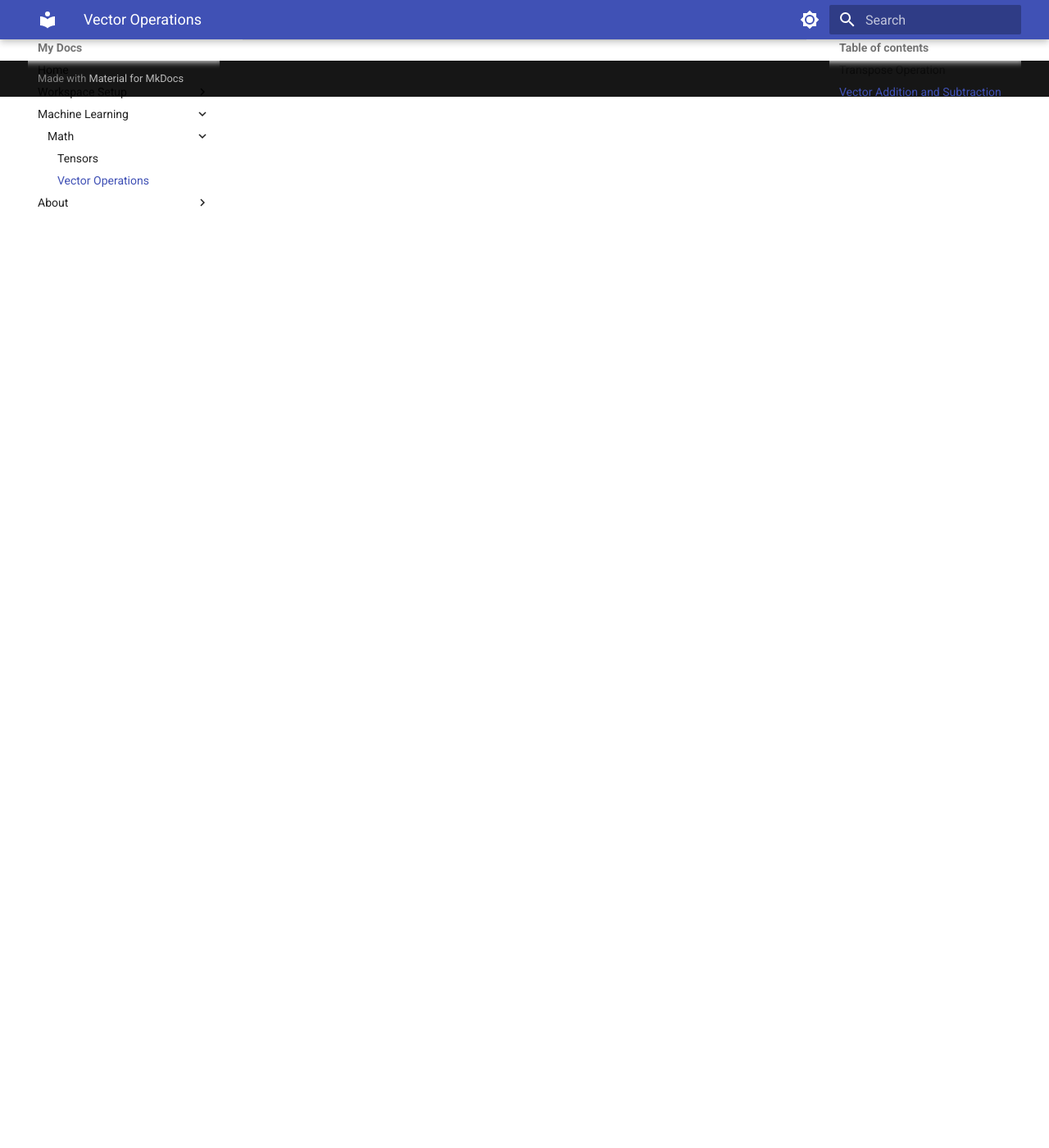
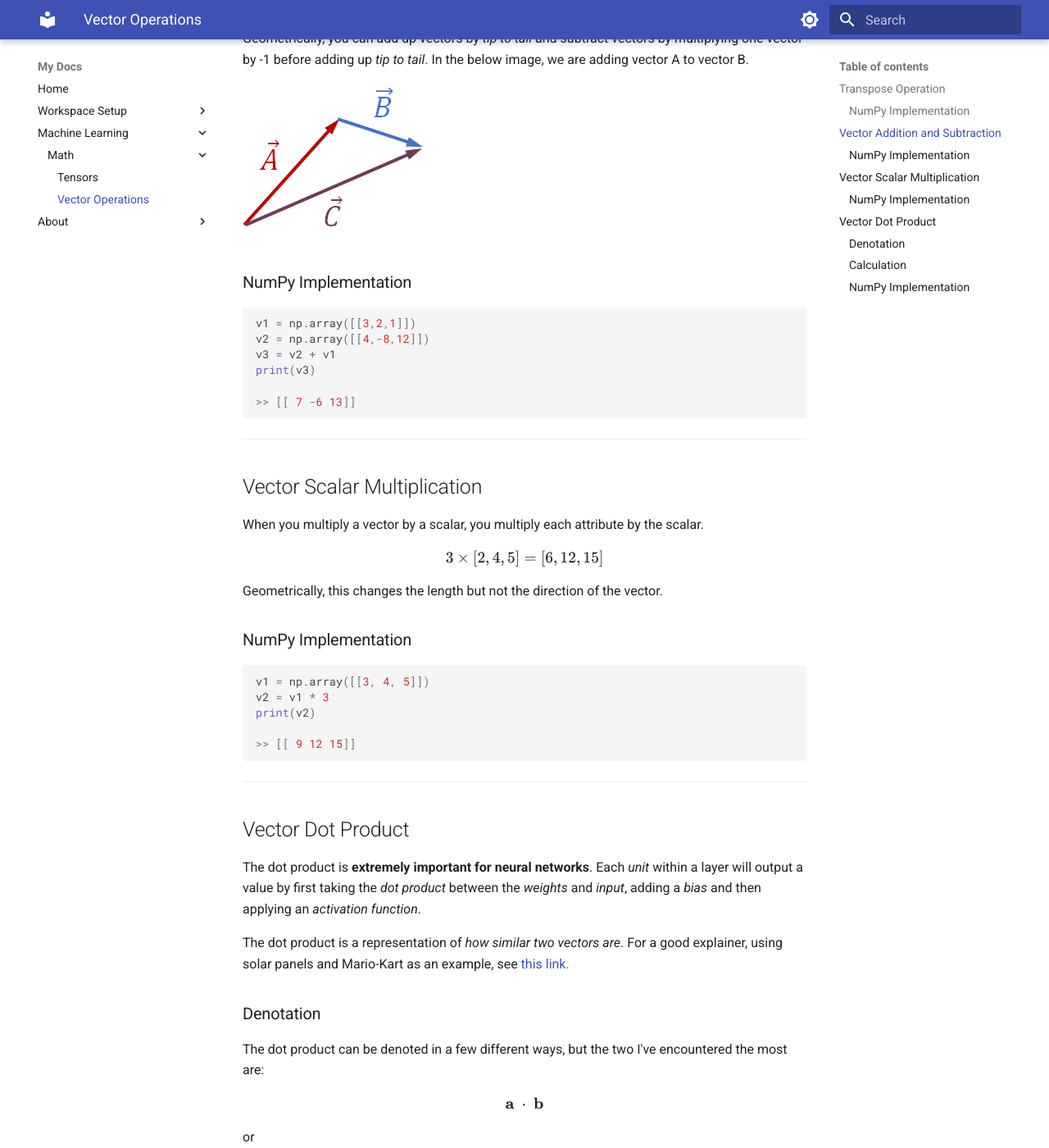
Before and after one commit to aarcThom/personalNotes, an MkDocs documentation site: the page built from docs/ML/math/vector_operations.md, in a window 1280 px wide and 1400 px high, scrolled down 1282 px. Shown: the whole window at 82% size. Built offline with MkDocs 1.6.1 and Material for MkDocs 9.7.7, drawn with Linux system fonts in a browser that asks for light colours; before the commit the page ends 1400 px from its top, so only the background shows below that; some of the changed text lies outside the part shown.

Commit message:
Add vector operations up to dot product

````diff
--- a/docs/ML/math/vector_operations.md
+++ b/docs/ML/math/vector_operations.md
@@ -22,6 +22,21 @@ $$
 \end{bmatrix}^T
 = [3, -2, 13]
 $$
+
+### NumPy Implementation
+
+You simply use `.T` to transpose a vector.
+
+```python
+v1 = np.array([[2, 3, 4]]) # row vector
+v2 = v1.T # Column vector
+print(v2)
+
+>> array([[2],
+>>       [3],
+>>       [4]])
+```
+
 
 
 ---
@@ -66,4 +81,72 @@ Geometrically, you can add up vectors by *tip to tail* and subtract vectors by m
 
 ![](assets/tip-to-tail.png)
 
+### NumPy Implementation
+
+```python
+v1 = np.array([[3,2,1]])
+v2 = np.array([[4,-8,12]])
+v3 = v2 + v1
+print(v3)
+
+>> [[ 7 -6 13]]
+```
+
+
+
 ---
+
+## Vector Scalar Multiplication
+
+When you multiply a vector by a scalar, you multiply each attribute by the scalar.
+$$
+3 \times [2, 4, 5] = [6, 12, 15]
+$$
+Geometrically, this changes the length but not the direction of the vector.
+
+### NumPy Implementation
+
+```python
+v1 = np.array([[3, 4, 5]])
+v2 = v1 * 3
+print(v2)
+
+>> [[ 9 12 15]]
+```
+
+---
+
+## Vector Dot Product
+
+The dot product is **extremely important for neural networks**. Each *unit* within a layer will output a value by first taking the *dot product* between the *weights* and *input*, adding a *bias* and then applying an *activation function*.
+
+The dot product is a representation of *how similar two vectors are*. For a good explainer, using solar panels and Mario-Kart as an example, see [this link.](https://betterexplained.com/articles/vector-calculus-understanding-the-dot-product/)
+
+### Denotation
+
+The dot product can be denoted in a few different ways, but the two I've encountered the most are:
+$$
+{\textbf a} ~ \cdot ~ {\textbf b}
+$$
+or
+$$
+{\textbf a}^T{\textbf b}
+$$
+
+### Calculation
+
+To compute the product, you multiply corresponding attributes of equal dimension vectors, and then take the sum.
+$$
+[1,4,7,7]~\cdot~[2,4,3,2]~=~ 1\times2~+~4\times4~+7\times3~+7\times2~=~53
+$$
+
+### NumPy Implementation
+
+```python
+v1 = np.array([3,2,1])
+v2 = np.array([4,-8,12])
+v3 = np.dot(v1, v2)
+print(v3)
+
+>> 8
+```
````
